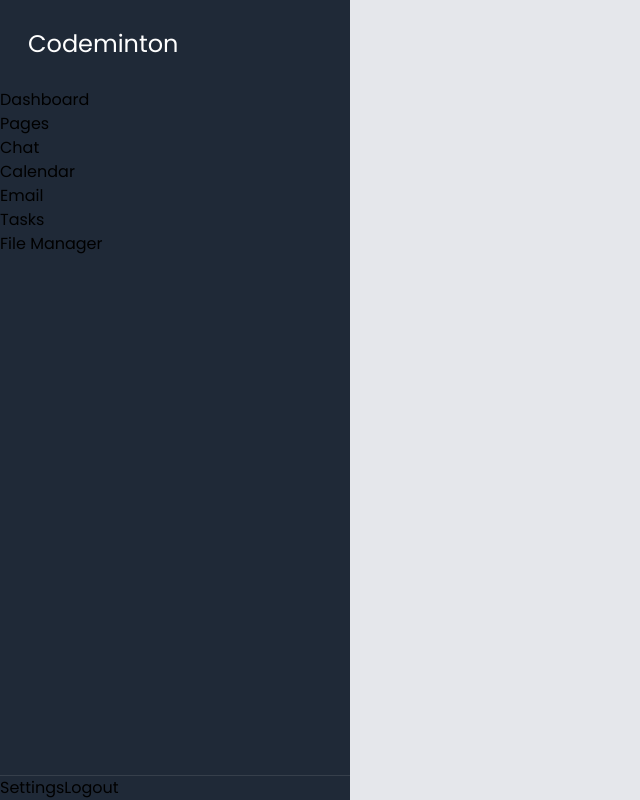
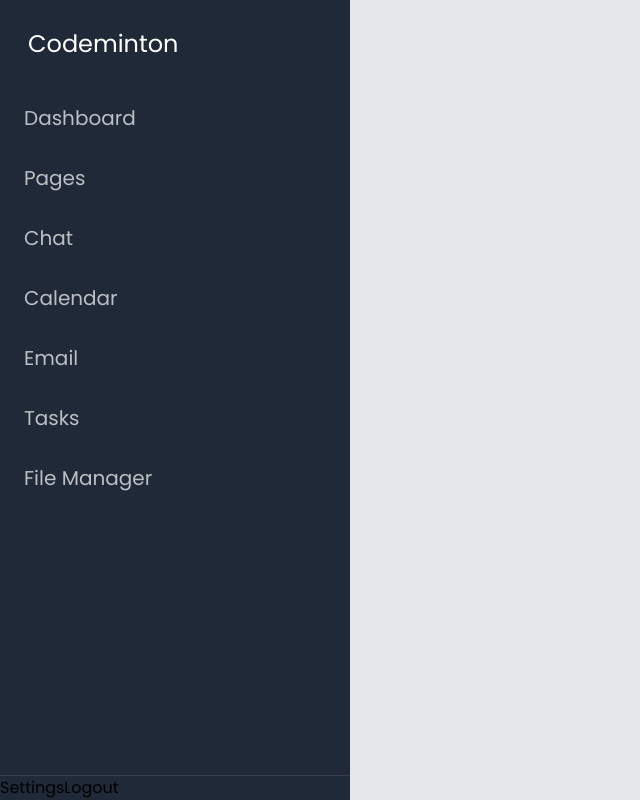
Before and after one commit to Nigraum/tailwind-sidebar, a website: page src/index.html in a window 1280 px wide. Shown: the whole page, without its empty margins (0-640 px from the left). Drawn offline with nearby package versions, Linux system fonts and the light colour scheme; files that its build step writes are made by us from their sources.

Commit message:
Styling nav-link

```diff
--- a/src/style.css
+++ b/src/style.css
@@ -5,3 +5,7 @@
 .menu {
   width: 350px;
 }
+
+.nav-link {
+  @apply flex items-center gap-4 whitespace-nowrap text-white/70 pl-6 pr-2 py-4 rounded-tr-3xl rounded-br-3xl text-xl;
+}
```
